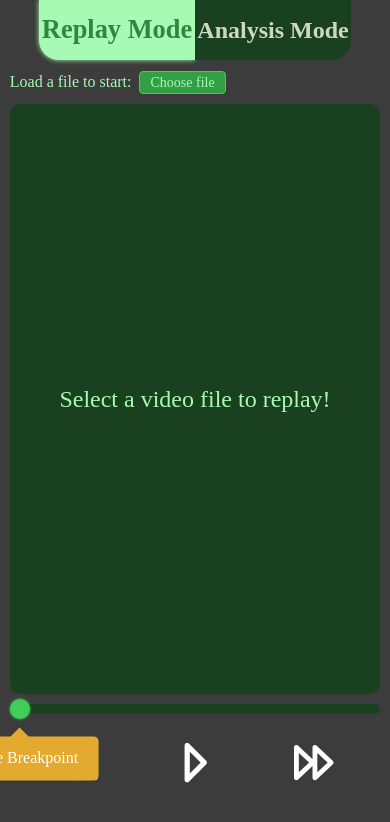
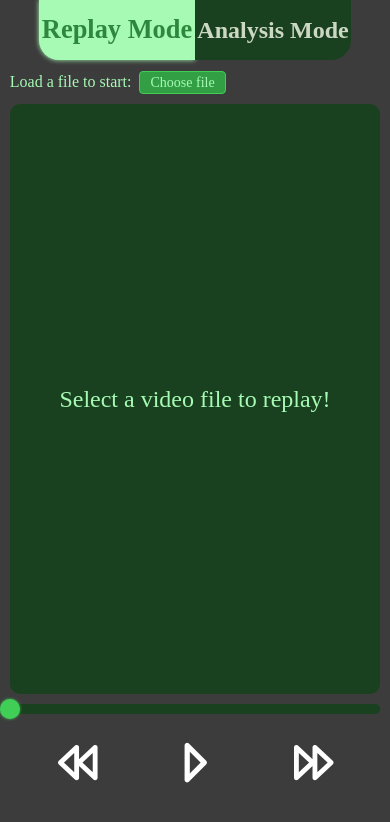
Before and after one commit to tas014/review-platform, a Vue app: page / in a window 390 px wide. Shown: the top 822 px of the page. Built offline with nearby package versions, Linux system fonts and the light colour scheme.

Commit message:
Adjusted Breakpoint button styles and rendering condition

```diff
--- a/src/components/analysis/BreakpointButton.vue
+++ b/src/components/analysis/BreakpointButton.vue
@@ -33,12 +33,14 @@ const editBreakpoint = () => {
 </template>
 <style scoped>
 .breakpoint-button {
+  --button-color: var(--breakpoint-color);
+  --animation-duration: 0.4s;
   position: relative;
   white-space: nowrap;
   top: 50%;
   left: 50%;
-  transform: translate(-50%, 85%);
-  background-color: var(--breakpoint-color);
+  transform: translate(-50%, 60%);
+  background-color: var(--button-color);
   color: white;
   border-radius: 5px;
   padding: 1rem 2rem;
@@ -53,7 +55,30 @@ const editBreakpoint = () => {
   transform: translateX(-50%) translateY(-100%);
   border-left: 1rem solid transparent;
   border-right: 1rem solid transparent;
-  border-bottom: 1rem solid var(--breakpoint-color);
+  border-bottom: 1rem solid var(--button-color);
   z-index: 4;
 }
+.breakpoint-button,
+.breakpoint-button::after {
+  animation-fill-mode: forwards;
+  transition: all var(--animation-duration) linear;
+}
+@keyframes hover {
+  0% {
+    background-color: var(--breakpoint-color);
+  }
+  50% {
+    font-size: 1.08em;
+  }
+  100% {
+    background-color: var(--title-color);
+    color: var(--dark-green);
+  }
+}
+.breakpoint-button:hover {
+  --button-color: var(--title-color);
+  animation: hover var(--animation-duration) linear;
+  color: var(--dark-green);
+  cursor: pointer;
+}
 </style>
--- a/src/components/playback/TimelineHandle.vue
+++ b/src/components/playback/TimelineHandle.vue
@@ -1,37 +1,53 @@
 <script setup lang="ts">
 import { inject, computed } from "vue";
-import { ProvidedContext } from "../../assets/interfaces/VideoState";
 import BreakpointButton from "../analysis/BreakpointButton.vue";
+import VideoInjection from "../../assets/interfaces/VideoState";
+import ModeState from "../../assets/interfaces/ModeState";
 
-const { playbackControls } = inject("video") as ProvidedContext;
+const props = defineProps<{
+  handleDrag: (event: MouseEvent) => void;
+  isSeeking: boolean;
+}>();
 
-const isPlaying = computed(() => playbackControls.isPlaying.value);
+const { mode } = inject("mode") as ModeState;
+const { playbackControls, videoElement } = inject("video") as VideoInjection;
+
+const showBreakpointButton = computed(() => {
+  const renderCondition =
+    !playbackControls.currentTime.value ||
+    playbackControls.isPlaying.value ||
+    mode.value !== "analysis" ||
+    videoElement.value?.src === null ||
+    props.isSeeking;
+
+  return !renderCondition;
+});
 </script>
 <template>
   <div class="progress-wrapper">
-    <div class="progress-circle"></div>
-    <BreakpointButton v-if="!isPlaying" />
+    <div @mousedown.prevent="handleDrag" class="progress-circle"></div>
+    <BreakpointButton v-if="showBreakpointButton" />
   </div>
 </template>
 <style scoped>
 .progress-wrapper {
   position: relative;
+  left: var(--video-progress);
   width: 2rem;
   height: 2rem;
-  transform: translateY(-75%);
+  transform: translate(-50%, -25%);
+  transition: left var(--transition-time) linear;
 }
 .progress-circle {
   position: absolute;
   z-index: 5;
-  left: var(--video-progress);
-  top: 50%;
   width: 100%;
   height: 100%;
   border-radius: 50%;
   background-color: var(--light-green);
   box-shadow: 0px 0px 3px var(--light-green);
   cursor: grab;
-  transition: background-color 0.3s, left var(--transition-time) linear;
+  transition: background-color 0.3s;
 }
 .progress-circle:hover {
   background-color: var(--title-color);
--- a/src/components/playback/VideoTimeline.vue
+++ b/src/components/playback/VideoTimeline.vue
@@ -27,6 +27,7 @@ const jumpToBreakpoint = (breakpoint: Breakpoint) => {
   if (!videoElement.currentTime.value) return;
   props.skipToTime(breakpoint.timeStamp / videoElement.currentTime.value);
   currentBreakpoint.value = breakpoint.timeStamp;
+  isSeeking.value = false;
 };
 
 const timelineContainer = ref<HTMLDivElement | null>(null);
@@ -45,6 +46,7 @@ const handleTimeLineClick = (event: MouseEvent) => {
   // Calculate position as a percentage (0 to 1)
   const percent = (clickX - timelineRect.left) / timelineRect.width;
   props.skipToTime(percent);
+  isSeeking.value = false;
 };
 
 const startDrag = () => {
@@ -87,8 +89,8 @@ onUnmounted(() => {
     ref="timelineContainer"
     @click="handleTimeLineClick"
   >
-    <div @mousedown.prevent="startDrag">
-      <TimelineHandle />
+    <div>
+      <TimelineHandle :is-seeking="isSeeking" :handle-drag="startDrag" />
     </div>
     <div
       v-if="breakpoints.length > 0"
```
Also changed, not shown: src/assets/interfaces/VideoState.ts (+2 -6 lines), 1 other file (tests, documents, lock files or other folders).
